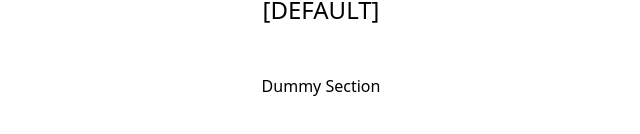
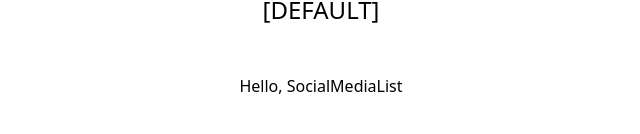
Before and after one commit to UnknownRori/pyown-kun, a Vue app: page / in a window 1280 px wide. Shown: the part 458-592 px from the top of the page, without its empty margins (319-959 px from the left). Built offline with nearby package versions, Linux system fonts and the light colour scheme; no server answers.

Commit message:
📦 Scaffold essential components

```diff
--- /dev/null
+++ b/src/components/shared/IconVue.vue
@@ -0,0 +1,6 @@
+<script setup lang='ts'>
+</script>
+
+<template>
+    <h2>Hello, Icon</h2>
+</template>
--- /dev/null
+++ b/src/components/social/SocialMediaListVue.vue
@@ -0,0 +1,6 @@
+<script setup lang='ts'>
+</script>
+
+<template>
+    <h2>Hello, SocialMediaList</h2>
+</template>
--- /dev/null
+++ b/src/components/social/SocialMediaVue.vue
@@ -0,0 +1,6 @@
+<script setup lang='ts'>
+</script>
+
+<template>
+    <h2>Hello, SocialMedia</h2>
+</template>
--- a/src/views/HomeView.vue
+++ b/src/views/HomeView.vue
@@ -1,4 +1,5 @@
 <script setup lang="ts">
+import SocialListVue from '@/components/social/SocialMediaListVue.vue';
 import ProfileVue from '@/components/home/ProfileVue.vue';
 import LayoutVue from '@/layouts/LayoutVue.vue';
 </script>
@@ -10,7 +11,7 @@ import LayoutVue from '@/layouts/LayoutVue.vue';
     </section>
 
     <section>
-      Dummy Section
+      <SocialListVue />
     </section>
   </LayoutVue>
 </template>
```
